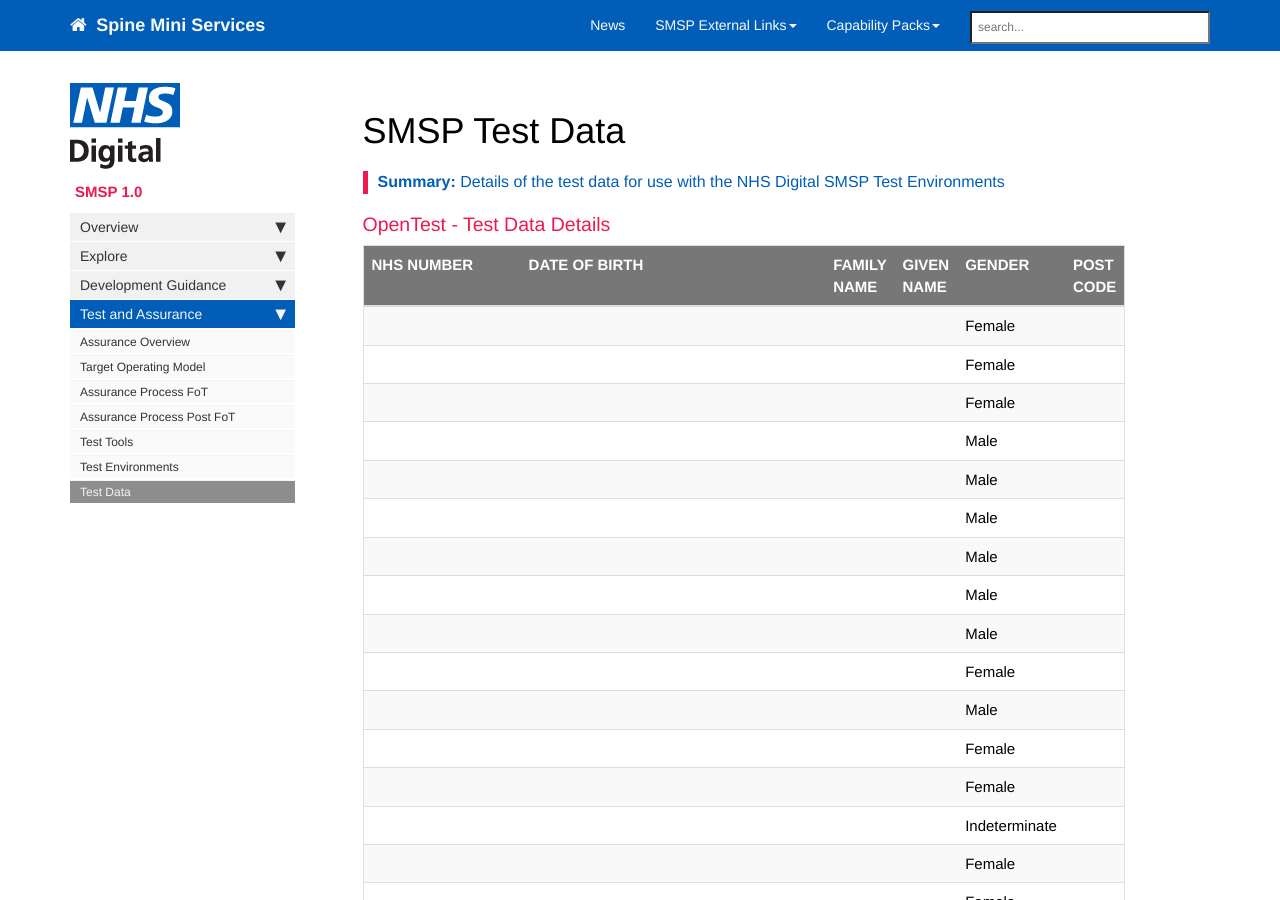
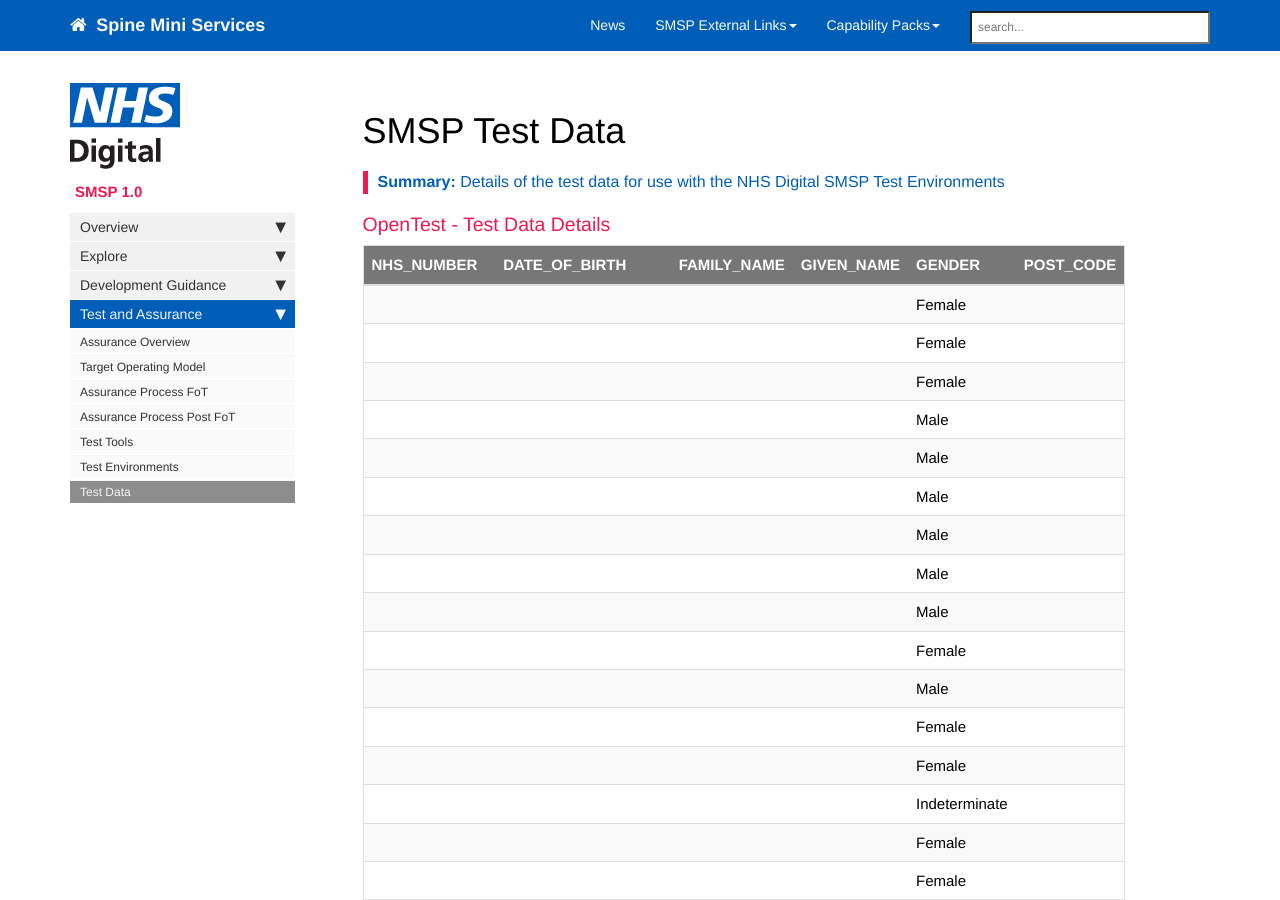
Before and after one commit to dobsonrd/smsp, a Jekyll site: the page built from pages/smsp/smsp_test_data_html.html, in a window 1280 px wide and 900 px high. Built offline with Jekyll 4.4.1, drawn with Linux system fonts in a browser that asks for light colours; nearby versions of some CDN libraries; comment, search, counter and statistics services are not loaded.

Commit message:
Update smsp_test_data_html.html

```diff
--- a/pages/smsp/smsp_test_data_html.html
+++ b/pages/smsp/smsp_test_data_html.html
@@ -16,12 +16,12 @@ toc: false
 </colgroup>
 <thead>
 <tr class="header">
-<th align="left">NHS NUMBER</th>
-<th align="left">DATE OF BIRTH</th>
-<th align="left">FAMILY NAME</th>
-<th align="left">GIVEN NAME</th>
+<th align="left">NHS_NUMBER</th>
+<th align="left">DATE_OF_BIRTH</th>
+<th align="left">FAMILY_NAME</th>
+<th align="left">GIVEN_NAME</th>
 <th align="left">GENDER</th>
-<th align="left">POST CODE</th>
+<th align="left">POST_CODE</th>
 
 </tr>
 </thead>
```
